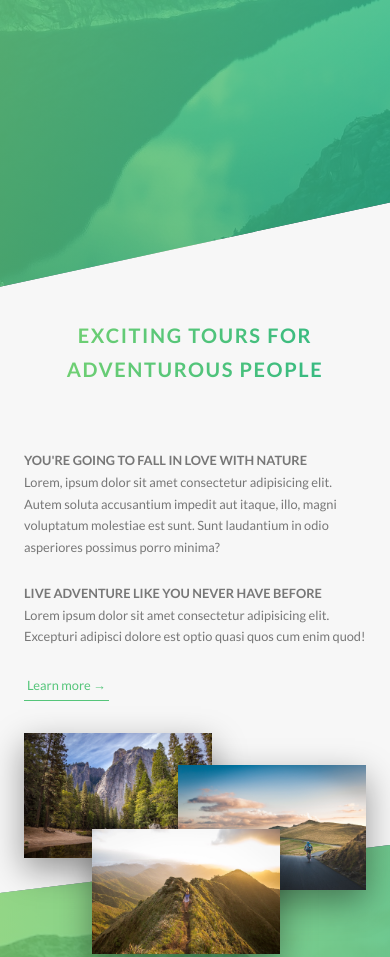
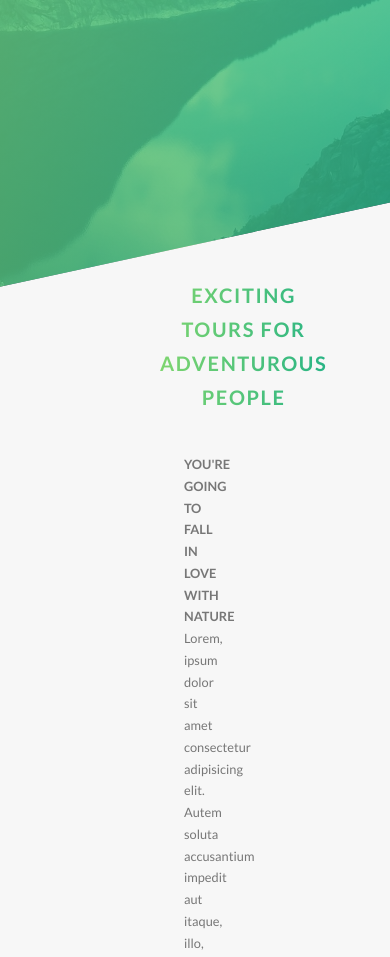
Before and after one commit to mjoshua97241/Natours-Project, a website: page index.html in a window 390 px wide. Shown: the part 515-1472 px from the top of the page. Drawn offline with Linux system fonts and the light colour scheme.

Commit message:
Media Queries

```diff
--- a/sass/base/_utilities.scss
+++ b/sass/base/_utilities.scss
@@ -8,10 +8,18 @@
 
 .u-margin-bottom-medium {
   margin-bottom: 4rem !important;
+
+  @include respond(tab-port) {
+    margin-bottom: 5rem !important;
+  }
 }
 
 .u-margin-bottom-big {
   margin-bottom: 8rem !important;
+
+  @include respond(tab-port) {
+    margin-bottom: 5rem !important;
+  }
 }
 
 .u-margin-top-big {
--- a/sass/components/_composition.scss
+++ b/sass/components/_composition.scss
@@ -10,19 +10,43 @@
     transition: all 0.2s;
     outline-offset: 2rem;
 
+    @include respond(tab-port) {
+      float: left;
+      position: relative;
+      width: 33.33333333%;
+      box-shadow: 0 1.5rem 3rem rgba($color-black, 0.2);
+    }
+
     &--p1 {
       left: 0;
       top: -2rem;
+
+      @include respond(tab-port) {
+        top: 0;
+        transform: scale(1.2);
+      }
     }
 
     &--p2 {
       right: 0;
       top: 2rem;
+
+      @include respond(tab-port) {
+        top: -1rem;
+        transform: scale(1.3);
+        z-index: 100;
+      }
     }
 
     &--p3 {
       left: 20%;
       top: 10rem;
+
+      @include respond(tab-port) {
+        top: 1rem;
+        left: 0;
+        transform: scale(1.2);
+      }
     }
 
     &:hover {
--- a/sass/components/_feature-box.scss
+++ b/sass/components/_feature-box.scss
@@ -6,6 +6,10 @@
   border-radius: 3px;
   box-shadow: 0 1.5rem 4rem rgba($color-black, 0.15);
   transition: transform 0.3s;
+
+  @include respond(tab-port) {
+    padding: 2rem;
+  }
 
   &__icon {
     font-size: 6rem;
@@ -18,6 +22,10 @@
     );
     background-clip: text;
     color: transparent;
+
+    @include respond(tab-port) {
+      margin-bottom: 0;
+    }
   }
 
   &:hover {
--- a/sass/layout/_footer.scss
+++ b/sass/layout/_footer.scss
@@ -11,6 +11,9 @@
   &__logo-box {
     text-align: center;
     margin-bottom: 8rem;
+    @include respond(tab-port) {
+      margin-bottom: 4rem;
+    }
   }
 
   &__logo {
--- a/sass/pages/_home.scss
+++ b/sass/pages/_home.scss
@@ -2,6 +2,10 @@
   background-color: $color-grey-light-1;
   padding: 25rem 0;
   margin-top: -20vh;
+
+  @include respond(tab-port) {
+    padding: 20rem;
+  }
 }
 
 .section-features {
@@ -22,17 +26,29 @@
   & > * {
     transform: skewY(7deg);
   }
+
+  @include respond(tab-port) {
+    padding: 10rem 0;
+  }
 }
 
 .section-tours {
   background-color: $color-grey-light-1;
   padding: 25rem 0 15rem 0;
   margin-top: -10rem;
+
+  @include respond(tab-port) {
+    padding: 20rem 0 10rem 0;
+  }
 }
 
 .section-stories {
   padding: 15rem 0;
   position: relative;
+
+  @include respond(tab-port) {
+    padding: 10rem 0;
+  }
 }
 
 .section-book {
```
Also changed, not shown: css/style.css, 1 other file.
